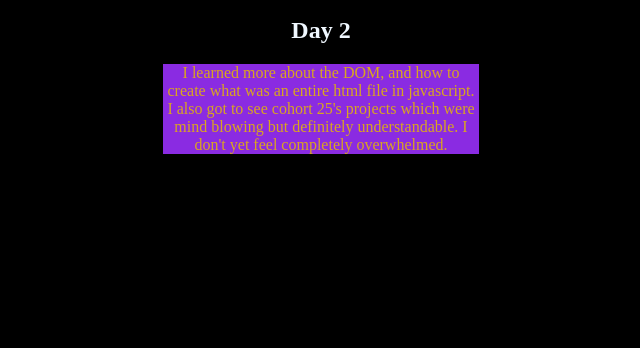
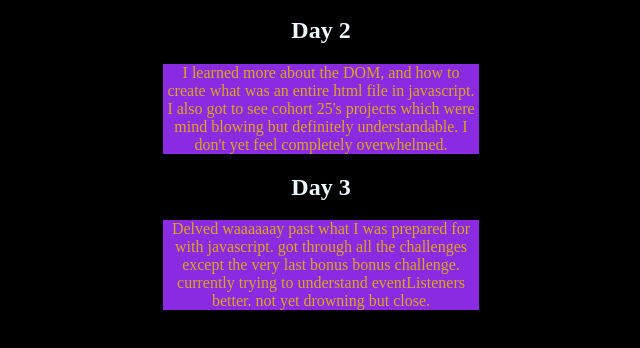
Before and after one commit to 1asdfghjkl7/my-journal, a plain HTML site: page index.html in a window 1280 px wide. Shown: the part 148-496 px from the top of the page, without its empty margins (319-959 px from the left). Drawn offline with Linux system fonts and the light colour scheme.

Commit message:
update for day 3

```diff
--- a/index.html
+++ b/index.html
@@ -17,6 +17,11 @@
         <h2>Day 2</h2>
         <p>I learned more about the DOM, and how to create what was an entire html file in javascript. I also got to see cohort 25's projects which were mind blowing but definitely understandable. I don't yet feel completely overwhelmed.</p>
     </div>
+    <div>
+        <h2>Day 3</h2>
+        <p>Delved waaaaaay past what I was prepared for with javascript. got through all the challenges except the very last bonus bonus challenge. currently trying to understand eventListeners better. not yet drowning but close. </p>
+    </div>
+
     <script src="main.js"></script>
 </body>
 </html>
```
